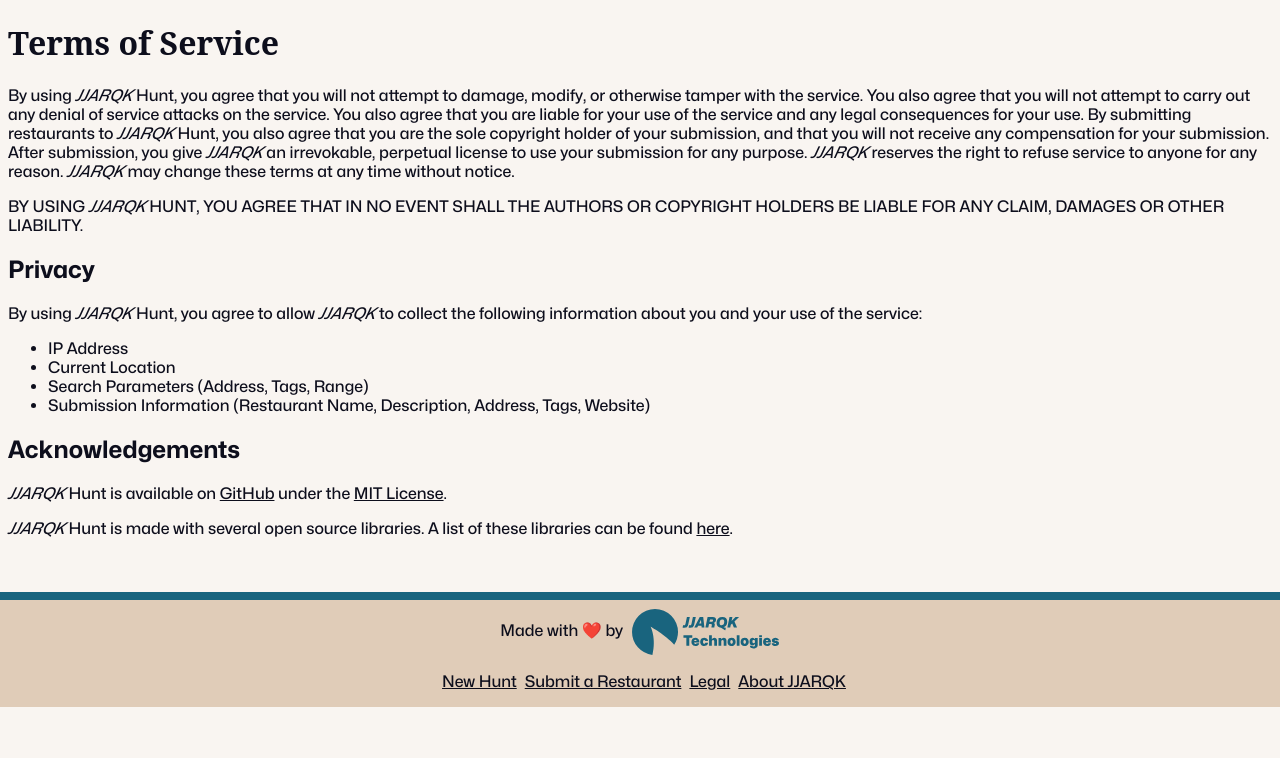
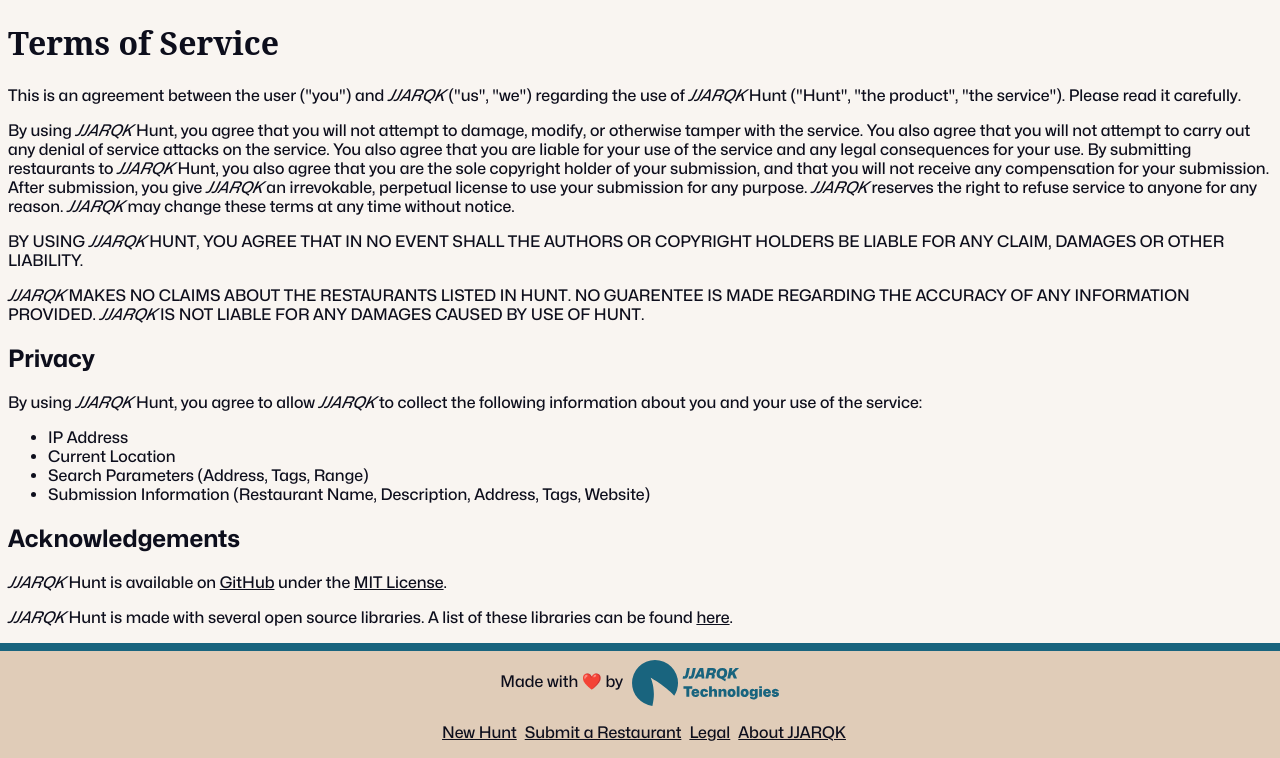
Before and after one commit to Tonnieboy300/jjarqkhunt, a Flask app: page /legal in a window 1280 px wide. Shown: the part 101-859 px from the top of the page. Before the commit the page ends 808 px from the top, so only its background shows below. Run offline with Flask 3, Linux system fonts and the light colour scheme; parts of the project's set-up code (start-up, migrations or seed data) failed here and were passed over; some web fonts are replaced.

Commit message:
update tos

```diff
--- a/templates/legal.html
+++ b/templates/legal.html
@@ -1,7 +1,9 @@
 {% extends "base.html" %} {% block content%}
 <h1>Terms of Service</h1>
+<p>This is an agreement between the user ("you") and <i>JJARQK</i> ("us", "we") regarding the use of <i>JJARQK</i> Hunt ("Hunt", "the product", "the service"). Please read it carefully.</p>
 <p>By using <i>JJARQK</i> Hunt, you agree that you will not attempt to damage, modify, or otherwise tamper with the service. You also agree that you will not attempt to carry out any denial of service attacks on the service. You also agree that you are liable for your use of the service and any legal consequences for your use. By submitting restaurants to <i>JJARQK</i> Hunt, you also agree that you are the sole copyright holder of your submission, and that you will not receive any compensation for your submission. After submission, you give <i>JJARQK</i> an irrevokable, perpetual license to use your submission for any purpose. <i>JJARQK</i> reserves the right to refuse service to anyone for any reason. <i>JJARQK</i> may change these terms at any time without notice.</p>
 <p>BY USING <i>JJARQK</i> HUNT, YOU AGREE THAT IN NO EVENT SHALL THE AUTHORS OR COPYRIGHT HOLDERS BE LIABLE FOR ANY CLAIM, DAMAGES OR OTHER LIABILITY.</p>
+<p><i>JJARQK</i> MAKES NO CLAIMS ABOUT THE RESTAURANTS LISTED IN HUNT. NO GUARENTEE IS MADE REGARDING THE ACCURACY OF ANY INFORMATION PROVIDED. <i>JJARQK</i> IS NOT LIABLE FOR ANY DAMAGES CAUSED BY USE OF HUNT.</p>
 <h2>Privacy</h2>
 <p>By using <i>JJARQK</i> Hunt, you agree to allow <i>JJARQK</i> to collect the following information about you and your use of the service:</p>
 <ul>
```
